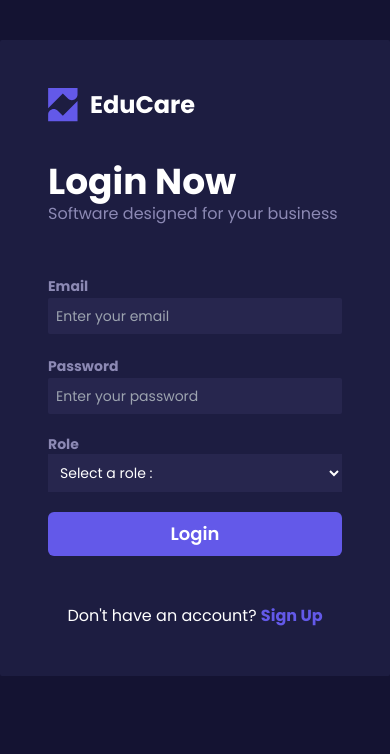
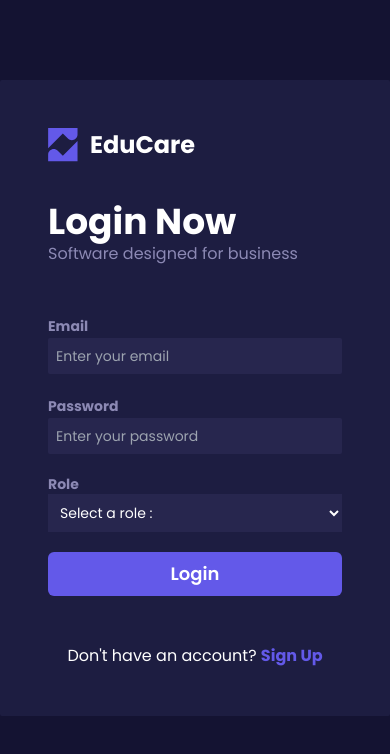
Before and after one commit to kngval/EduCare, a React (Vite) app: page /login in a window 390 px wide. Shown: the top 754 px of the page. Built offline with nearby package versions, Linux system fonts and the light colour scheme.

Commit message:
responsive design

```diff
--- a/src/pages/Login.tsx
+++ b/src/pages/Login.tsx
@@ -93,8 +93,8 @@ function Login() {
     ) : null;
   };
   return (
-    <div className="bg-customBlue flex w-full lg:mt-[5rem] lg:mb-[10rem] justify-center">
-      <div className="authContainer bg-customBlue2  p-12 my-10 rounded-sm w-full  sm:w-[500px] lg:w-[800px] xl:w-[1000px]">
+    <div className="bg-customBlue flex w-full lg:min-h-screen mt-[5rem] lg:mt-0 lg:items-center justify-center">
+      <div className="authContainer bg-customBlue2 mb-24 lg:mb-0 p-12 rounded-sm w-full  sm:w-[500px] lg:w-[800px] xl:w-[1000px]">
         <div className="flex gap-3 items-center mb-10">
           <img src={logo} className="w-[30px]" />
           <h1 className="text-2xl text-white font-bold">EduCare</h1>
@@ -104,7 +104,7 @@ function Login() {
           <div className="col-span-6 lg:col-span-3">
             <div className="text-4xl text-white font-bold">Login Now</div>
             <div className="text-customBlack mb-12">
-              Software designed for your business
+              Software designed for business
             </div>
 
             <form action="" onSubmit={handleSubmit}>
--- a/src/pages/Signup.tsx
+++ b/src/pages/Signup.tsx
@@ -84,8 +84,8 @@ function Signup() {
     ) : null;
   };
   return (
-    <div className="bg-customBlue flex min-h-screen w-full  justify-center items-center">
-      <div className="authContainer bg-customBlue2 p-12 rounded-sm w-full sm:w-[500px] lg:w-[800px] xl:w-[1000px]">
+    <div className="bg-customBlue flex lg:min-h-screen w-full mt-[5rem] lg:mt-0 justify-center lg:items-center">
+      <div className="authContainer bg-customBlue2 p-12 mb-24 lg:mb-0 rounded-sm w-full sm:w-[500px] lg:w-[800px] xl:w-[1000px]">
         <div className="flex gap-3 items-center mb-10">
           <img src={logo} className="w-[30px]" />
           <h1 className="text-2xl text-white font-bold">EduCare</h1>
```
